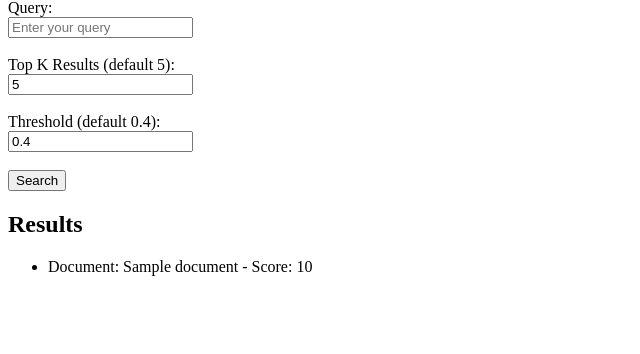
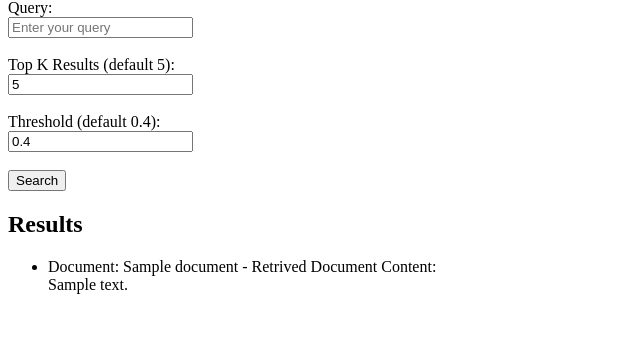
Before and after one commit to kinsukh/document_retrival_and_conversation, a Flask app: template templates/index.html in a window 1280 px wide. Shown: the part 81-435 px from the top of the page, without its empty margins (0-640 px from the left). Run offline with Flask 3, Linux system fonts and the light colour scheme; the template is opened without the code that fills it: most values are stand-ins (such as "Sample title", 1, 10 or a date in 2020); parts of the project's set-up code (start-up, migrations or seed data) failed here and were passed over.

Commit message:
Update index.html

```diff
--- a/templates/index.html
+++ b/templates/index.html
@@ -31,7 +31,7 @@
       <h2>Results</h2>
       <ul>
         {% for result in results %}
-          <li>Document: {{ result['document'] }} - Score: {{ result['score'] }}</li>
+          <li>Document: {{ result['document'] }} - Retrived Document Content:  <br>  {{ result['metadata']['content'] }}</li>
         {% endfor %}
       </ul>
     {% endif %}
```
